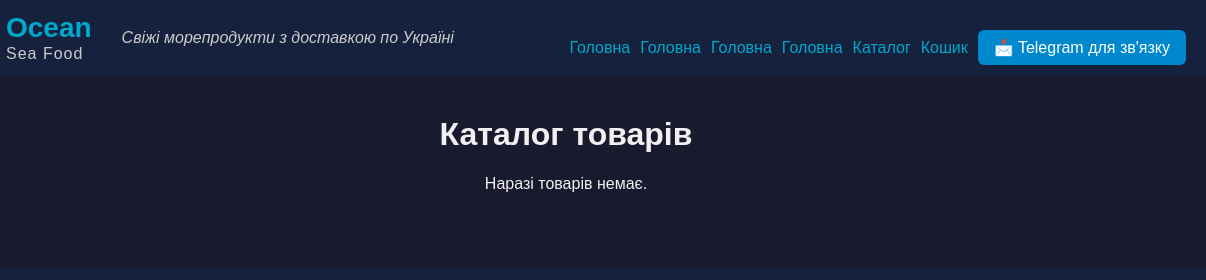
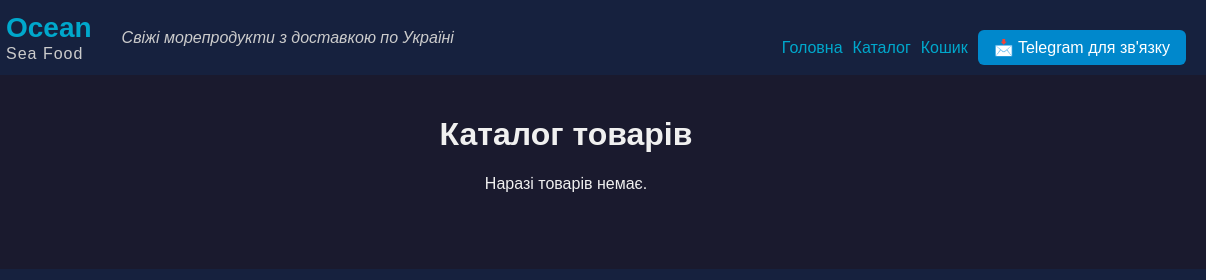
Before and after one commit to Khmara1444/oceanseafood, a plain HTML site: page catalog.html in a window 1280 px wide. Shown: the top 280 px of the page, 74-1280 px from the left. Drawn offline with Linux system fonts and the light colour scheme.

Commit message:
Виправлено дублікати кнопки Головна в catalog.html

```diff
--- a/catalog.html
+++ b/catalog.html
@@ -215,9 +215,6 @@
     <nav>
 
       <a href="catalog.html">Головна</a>
-      <a href="index.html">Головна</a>
-      <a href="catalog.html">Головна</a>
-      <a href="index.html">Головна</a>
       <a href="catalog.html">Каталог</a>
       <a href="cart.html">Кошик</a>
       <a class="telegram-link" href="https://t.me/Anastasiia_Kharchenkoo" target="_blank">📩 Telegram для зв'язку</a>
```
